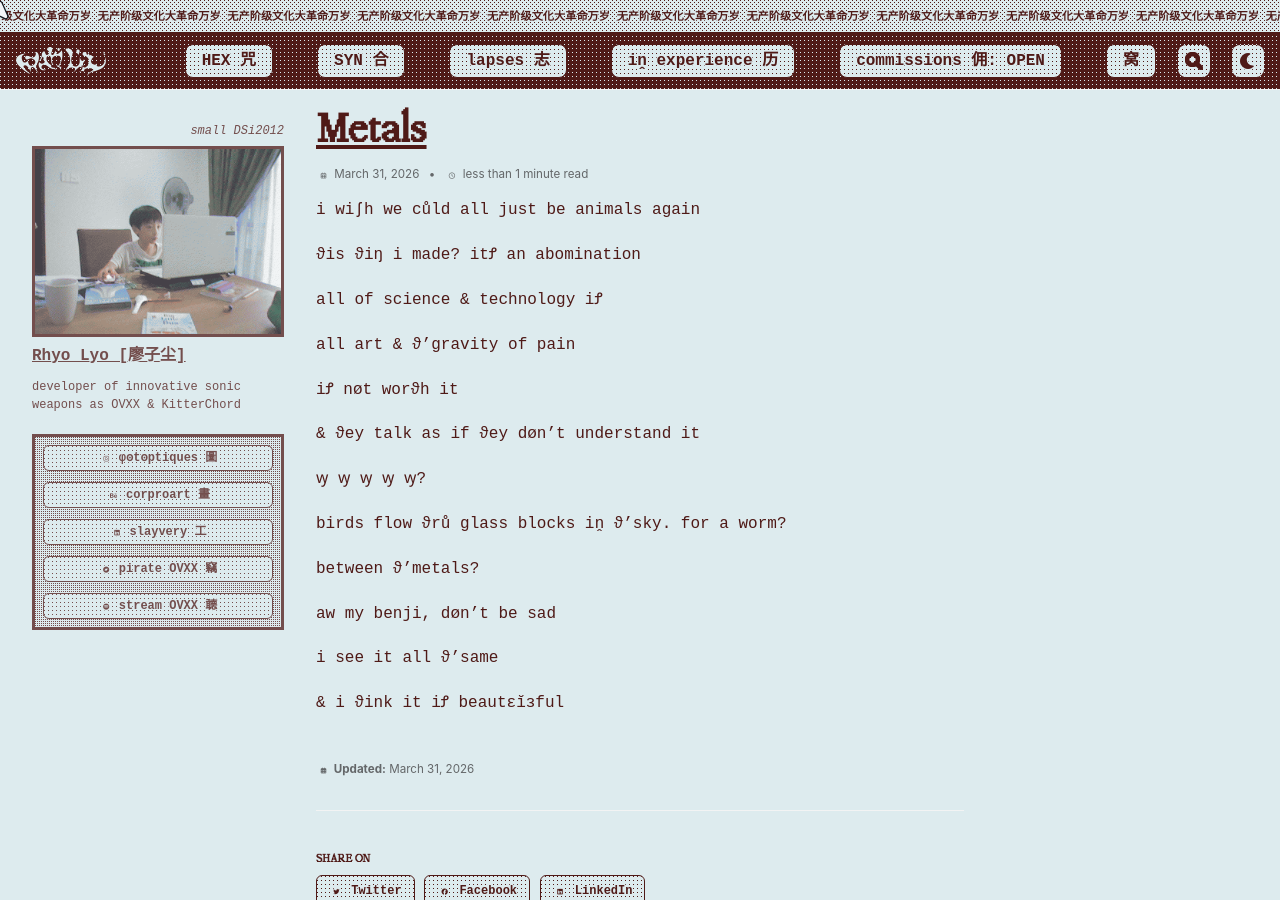
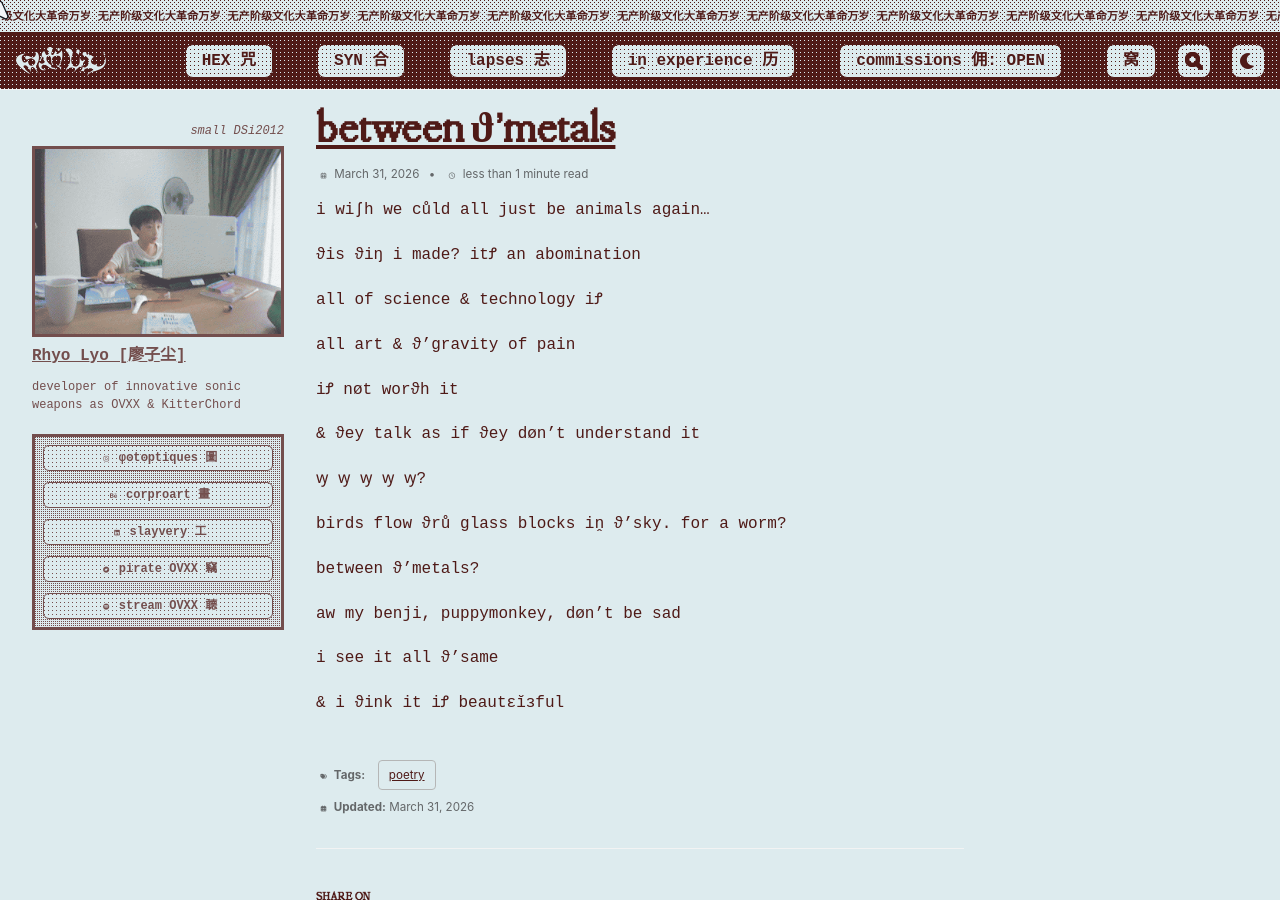
Before and after one commit to cryotato/cryotato.github.io, a Jekyll site: the page built from _posts/2026-03-31-metals.md, in a window 1280 px wide and 900 px high. Built offline with Jekyll 4.4.1, drawn with Linux system fonts in a browser that asks for light colours; cached includes are drawn as plain includes; some web fonts are replaced; comment, search, counter and statistics services are not loaded.

Commit message:
Update 2026-03-31-metals.md

```diff
--- a/_posts/2026-03-31-metals.md
+++ b/_posts/2026-03-31-metals.md
@@ -1,4 +1,11 @@
-i wiʃh we cůld all just be animals again
+---
+
+title: between ϑ'metals
+tags: ["poetry"]
+
+---
+
+i wiʃh we cůld all just be animals again...
 
 ϑis ϑiŋ i made? itꝬ an abomination
 
@@ -16,7 +23,9 @@ birds flow ϑrů glass blocks iṋ ϑ'sky. for a worm?
 
 between ϑ'metals?
 
-aw my benji, døn't be sad
+
+
+aw my benji, puppymonkey, døn't be sad
 
 i see it all ϑ'same
 
```
